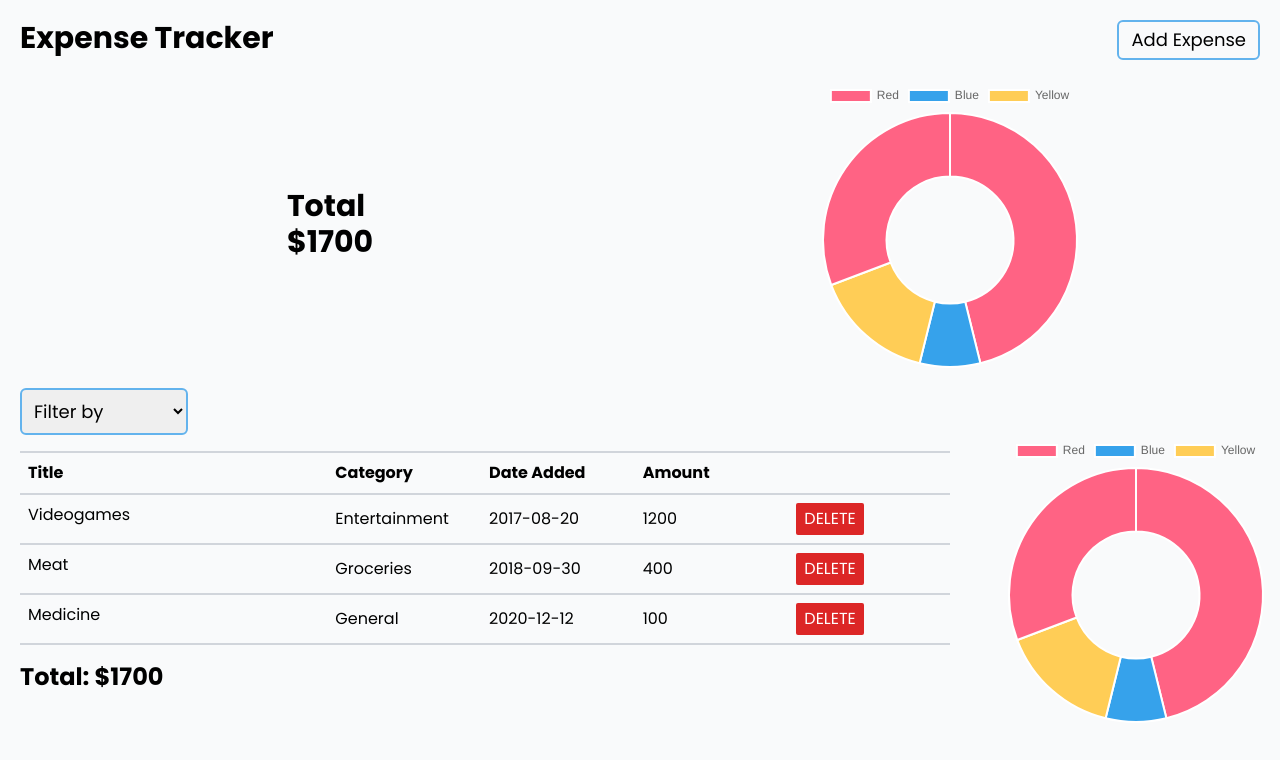
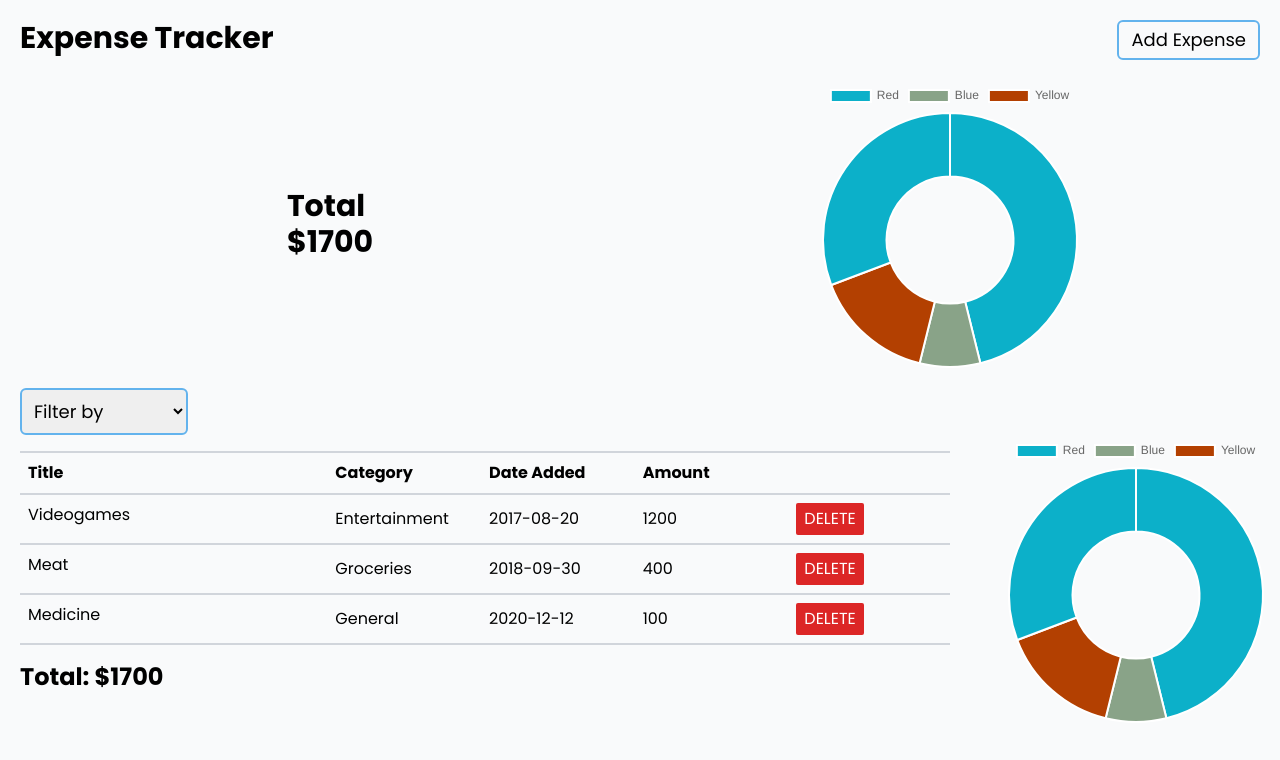
Before and after one commit to GerardoGarcia79/expense-tracker-app, a React (Vite) app: page / in a window 1280 px wide. Shown: the top 760 px of the page. Built offline with nearby package versions, Linux system fonts and the light colour scheme.

Commit message:
Create custom hook randomColorGenerator and use it in charts

```diff
--- a/src/data/allExpensesData.ts
+++ b/src/data/allExpensesData.ts
@@ -1,3 +1,5 @@
+import useRandomColorGenerator from "../hooks/useRandomColorGenerator";
+
 export const initialExpenses = [
   {
     id: 1,
@@ -22,17 +24,16 @@ export const initialExpenses = [
   },
 ];
 
+const bgColors = initialExpenses.map(() => useRandomColorGenerator());
+console.log(bgColors);
+
 export const allChartData = {
   labels: ["Red", "Blue", "Yellow"],
   datasets: [
     {
       label: "My First Dataset",
       data: [300, 50, 100, 200],
-      backgroundColor: [
-        "rgb(255, 99, 132)",
-        "rgb(54, 162, 235)",
-        "rgb(255, 205, 86)",
-      ],
+      backgroundColor: bgColors,
       hoverOffset: 4,
     },
   ],
--- /dev/null
+++ b/src/hooks/useRandomColorGenerator.ts
@@ -0,0 +1,7 @@
+const useRandomColorGenerator = () => {
+  return `#${Math.floor(Math.random() * 0x1000000)
+    .toString(16)
+    .padStart(6, "0")}`;
+};
+
+export default useRandomColorGenerator;
```
